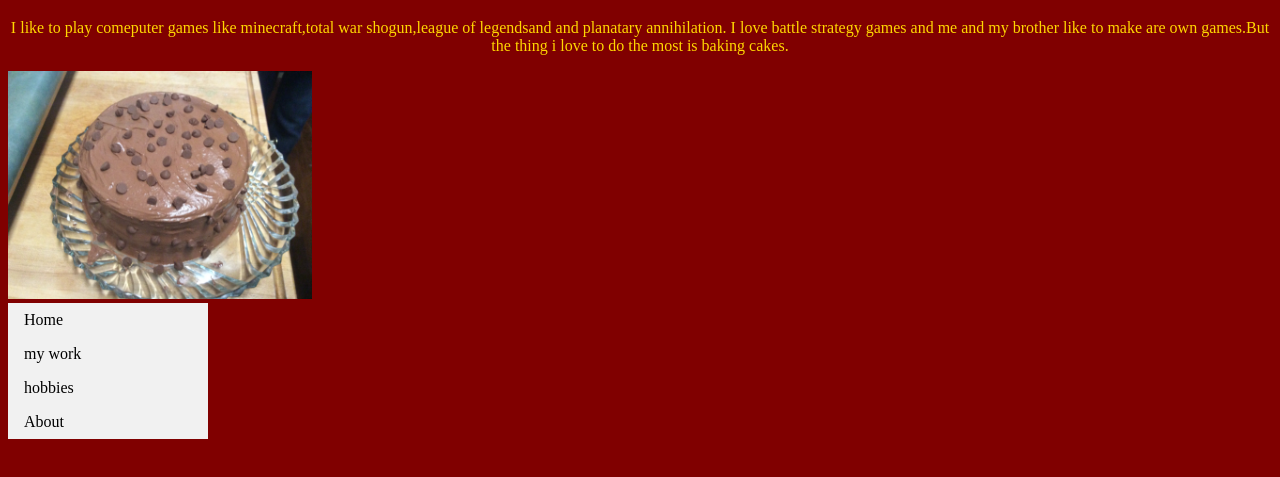
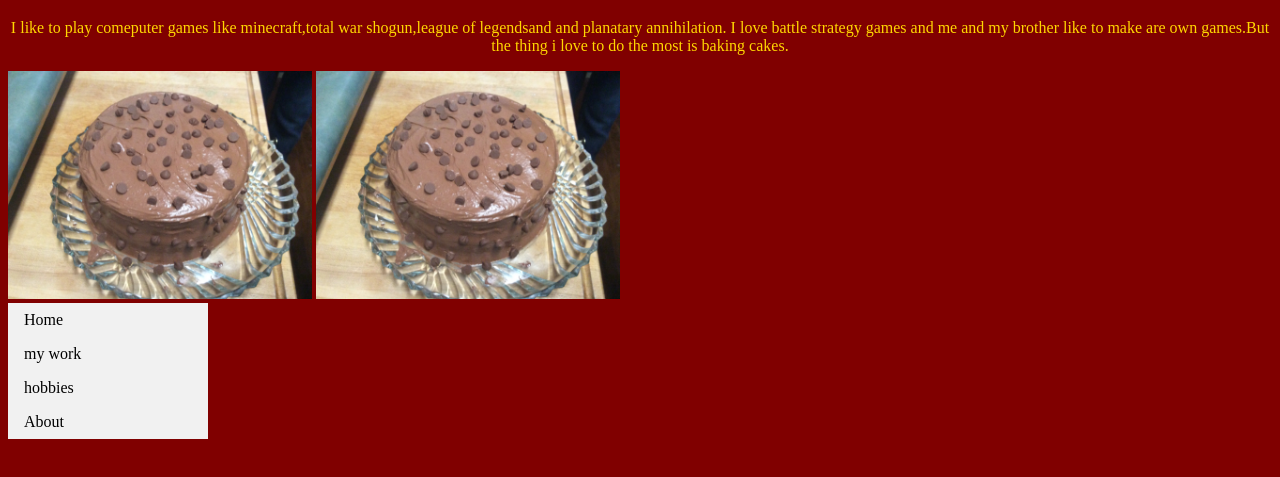
Before and after one commit to DanielMbonde/joe-man, a plain HTML site: page hobbies.html in a window 1280 px wide. Shown: the part 61-538 px from the top of the page. Drawn offline with Linux system fonts and the light colour scheme.

Commit message:
Update hobbies.html

```diff
--- a/hobbies.html
+++ b/hobbies.html
@@ -15,6 +15,7 @@
 <img src="IMG_6506.JPG" alt="fuge cake" style="width:304px;height:228px;">
 
 
+<img src="IMG_6506.JPG" alt="bary cake" style="width:304px;height:228px;">
 
 
 
```
